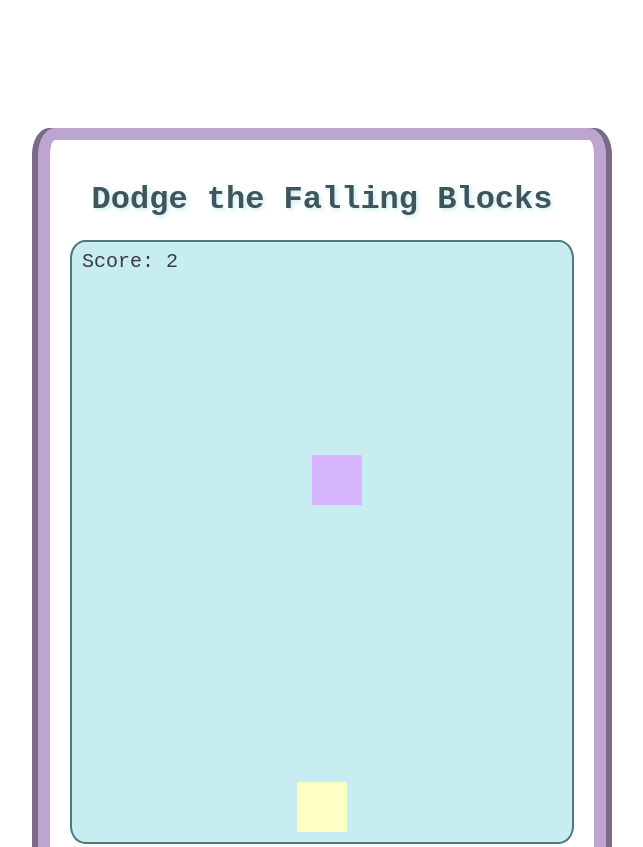
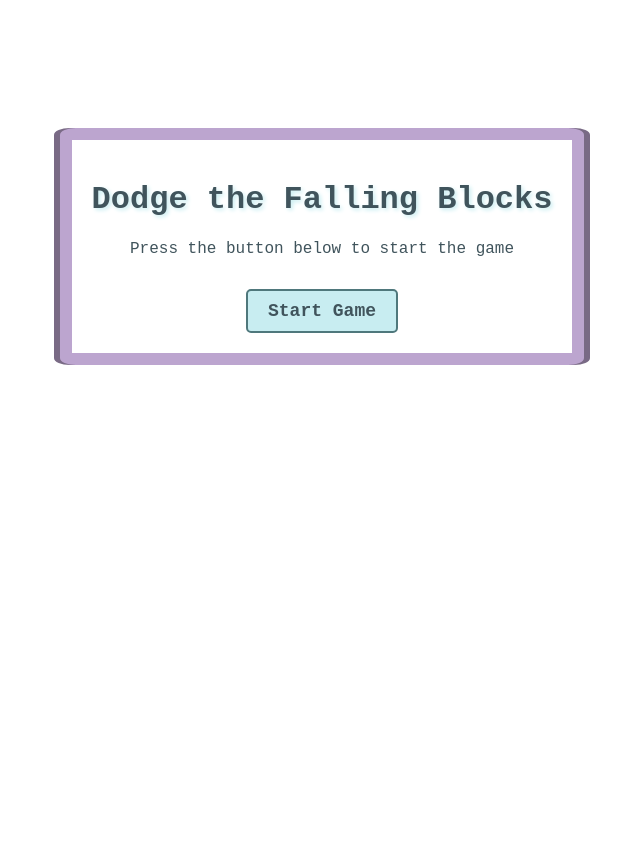
Before and after one commit to SharipovaRi/DodgeTheFallingBlocks_Game, a website: page index.html in a window 1280 px wide. Shown: the top 847 px of the page, without its empty margins (318-961 px from the left). After the commit the page ends 800 px from the top, so only its background shows below. Drawn offline with Linux system fonts and the light colour scheme.

Commit message:
Update some parts, adding start button and start screen.

```diff
--- a/index.html
+++ b/index.html
@@ -56,13 +56,32 @@
       margin: 0 10px;
       user-select: none;  /*Prevent from selecting text(highliting)*/
     }
+    /* Hide game elements initially */
+    #gameUI {
+      display: none;
+    }
+    /* Style start screen */
+    #startScreen {
+      font-family: 'Courier New', Courier, monospace;
+      color: #40545c;
+      user-select: none;
+    }
   </style>
 </head>
 
 <body> <!--HTML-->
+
   <div id="frame"> <!--Frame around the game-->
-    <h1 style="color: #40545c; font-family: 'Courier New', Courier, monospace; font-weight: bold; text-shadow: 2px 2px 4px rgb(200, 237, 241);">Dodge the Falling Blocks</h1> <!--Title of the game-->
+    <h1 style="color: #40545c; font-family: 'Courier New', Courier, monospace; font-weight: bold; text-shadow: 2px 2px 4px rgb(200, 237, 241);">Dodge the Falling Blocks</h1>
 
+    <!-- Start Screen -->
+    <div id="startScreen">
+      <p>Press the button below to start the game</p>
+      <button id="startBtn">Start Game</button>
+    </div>
+
+    <!--Title of the game-->
+    <div id="gameUI">
       <canvas id="gameCanvas" width="500" height="600"></canvas>
       <!--Id for JavaScript, width and height of the game-->
       <!--Buttons for left and rihgt-->
@@ -73,22 +92,26 @@
 
       <br /> <!--space-->
       <button id="restartBtn">Restart Game</button> <!--id for button and the text inside of the button-->
-
+    </div>
   <script> /*JS*/
     const canvas = document.getElementById("gameCanvas"); /* Get element by id that we defined in HTML */
     const ctx = canvas.getContext("2d"); /*Shapes that are 2d rendering context form that will be drawn*/
     const restartBtn = document.getElementById("restartBtn"); /*Get element by id for button*/
     const leftBtn = document.getElementById("leftBtn");
     const rightBtn = document.getElementById("rightBtn");
+    const startBtn = document.getElementById("startBtn");
+    const startScreen = document.getElementById("startScreen");
+    const gameUI = document.getElementById("gameUI");
 
     /* Game state variables */
     let player, block, score, gameOver;
+    let animationId = null; /* To track the animation frame id*/
 
     function initGame() { /*Initilialize the game function */
       player = { x: 225, y: 540, size: 50, speed: 7 }; /*Playes position, size and speed in pixels per move*/
       block = { x: Math.random() * 450, y: -50, size: 50, speed: 5 }; /*Bloks x since they fall from random area, y is negative since it starts above the screen. Speed is how fast it falls. */
       score = 0; /*Score of the game*/
-      gameOver = false; /*Boolean flag  to stop when you loose the game. */
+      gameOver = false; /*Boolean flag to stop when you loose the game. */
     }
 
     /*Reset the block function when it falls past the bottom*/
@@ -173,13 +196,23 @@
 
     /* Restart button event, if button is clicked initlize new game and start the game */
     restartBtn.addEventListener("click", () => {
+        if (animationId) {   /*Before restarting your game, you stop the old animation loop to avoid having two loops running simultaneously and conflicting.*/
+          cancelAnimationFrame(animationId);
+        }
         initGame();
         gameLoop();
       });
 
-    /*Run the game the first time*/
-    initGame();
+    /*Start the game the first time with Start button*/
+      startBtn.addEventListener("click", () => {
+        /* Hide start screen, show game UI*/
+        startScreen.style.display = "none";
+        gameUI.style.display = "block";
+
+        initGame(); /* Initially game UI hidden, start screen visible - no game loop running*/
         gameLoop();
+      });
+
   </script>
 </div>
 </body>
```
Lines whose indentation alone changed are shown as unchanged.
